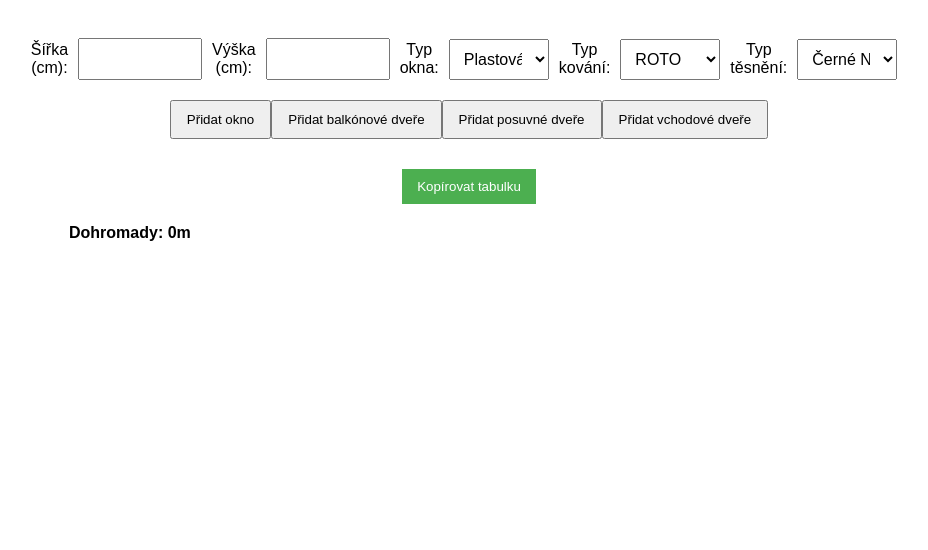
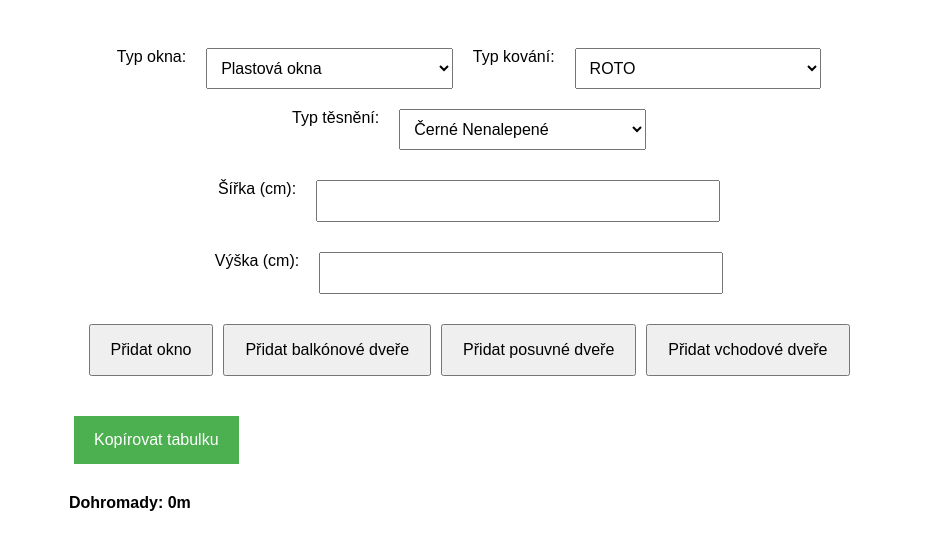
Before and after one commit to WARIETA/servis, a plain HTML site: page index.html in a window 1280 px wide. Shown: the whole page, without its empty margins (171-1099 px from the left). Drawn offline with Linux system fonts and the light colour scheme.

Commit message:
Add files via upload

```diff
--- a/index.html
+++ b/index.html
@@ -9,10 +9,6 @@
 <body>
     <div class="container">
         <div class="input-group">
-            <label for="width">Šířka (cm):</label>
-            <input type="number" id="width">
-            <label for="height">Výška (cm):</label>
-            <input type="number" id="height">
             <label for="window-type">Typ okna:</label>
             <select id="window-type">
                 <option value="plastic">Plastová okna</option>
@@ -37,6 +33,14 @@
             </select>
         </div>
         <div class="input-group">
+            <label for="width">Šířka (cm):</label>
+            <input type="number" id="width">
+        </div>
+        <div class="input-group">
+            <label for="height">Výška (cm):</label>
+            <input type="number" id="height">
+        </div>
+        <div class="input-group">
             <button id="add-window">Přidat okno</button>
             <button id="add-balcony">Přidat balkónové dveře</button>
             <button id="add-sliding">Přidat posuvné dveře</button>
--- a/styles.css
+++ b/styles.css
@@ -6,25 +6,40 @@ body {
     max-width: 800px;
     margin: 0 auto;
     padding: 20px;
-    text-align: center;
 }
 
 .input-group {
     display: flex;
-    align-items: center;
+    flex-wrap: wrap;
     justify-content: center;
     margin: 10px 0;
 }
 
-label {
-    margin-right: 10px;
+.input-group label {
+    margin: 10px;
 }
 
-input, select {
-    width: 100px;
+input[type="number"], select {
+    width: calc(33.33% - 20px);
     padding: 10px;
     font-size: 16px;
-    margin-right: 10px;
+    margin: 10px;
+}
+
+#width, #height {
+    width: calc(50% - 20px);
+}
+
+button {
+    padding: 15px 20px;
+    font-size: 16px;
+    margin: 10px 5px;
+    cursor: pointer;
+}
+
+button:disabled {
+    background-color: #ccc;
+    cursor: not-allowed;
 }
 
 #result-container {
@@ -48,17 +63,6 @@ input, select {
     margin-left: 10px;
 }
 
-button {
-    padding: 10px 15px;
-    margin-top: 10px;
-    cursor: pointer;
-}
-
-button:disabled {
-    background-color: #ccc;
-    cursor: not-allowed;
-}
-
 #copy-table {
     margin-top: 20px;
     background-color: #4CAF50;
```
